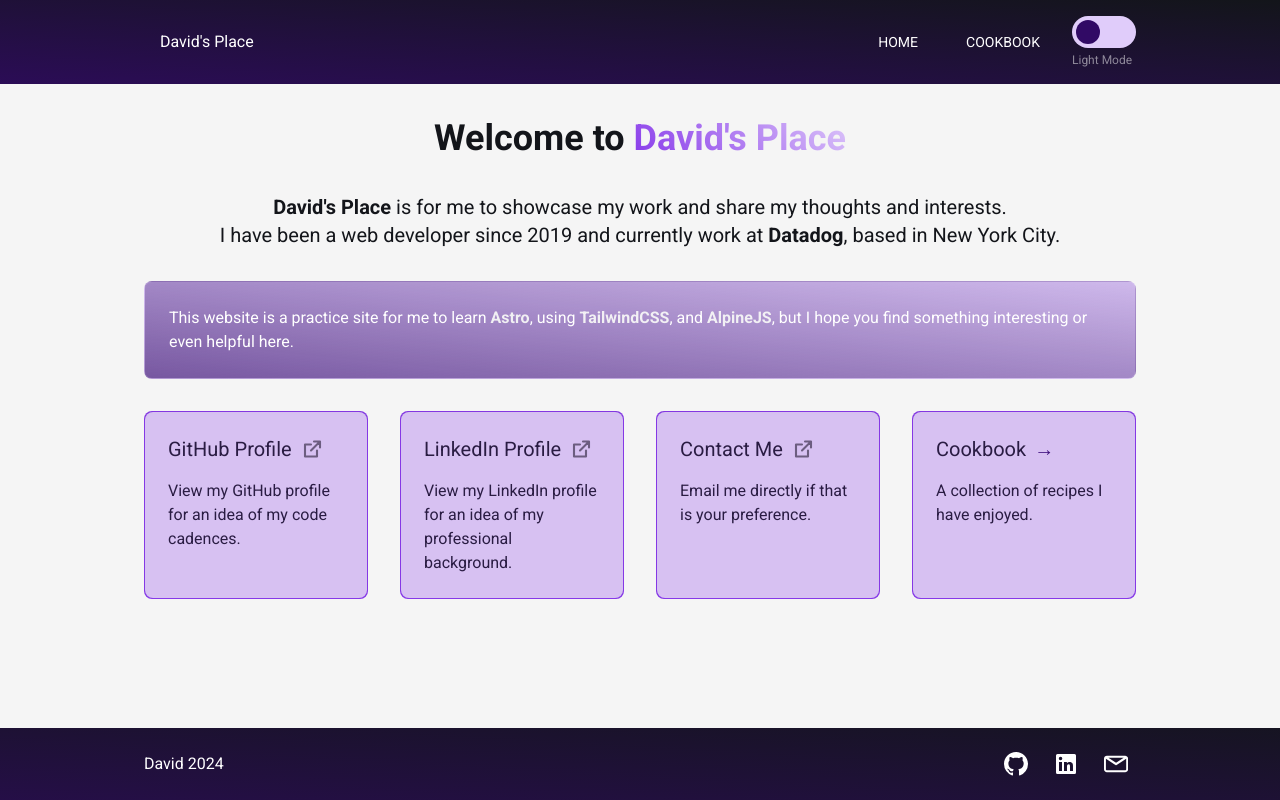
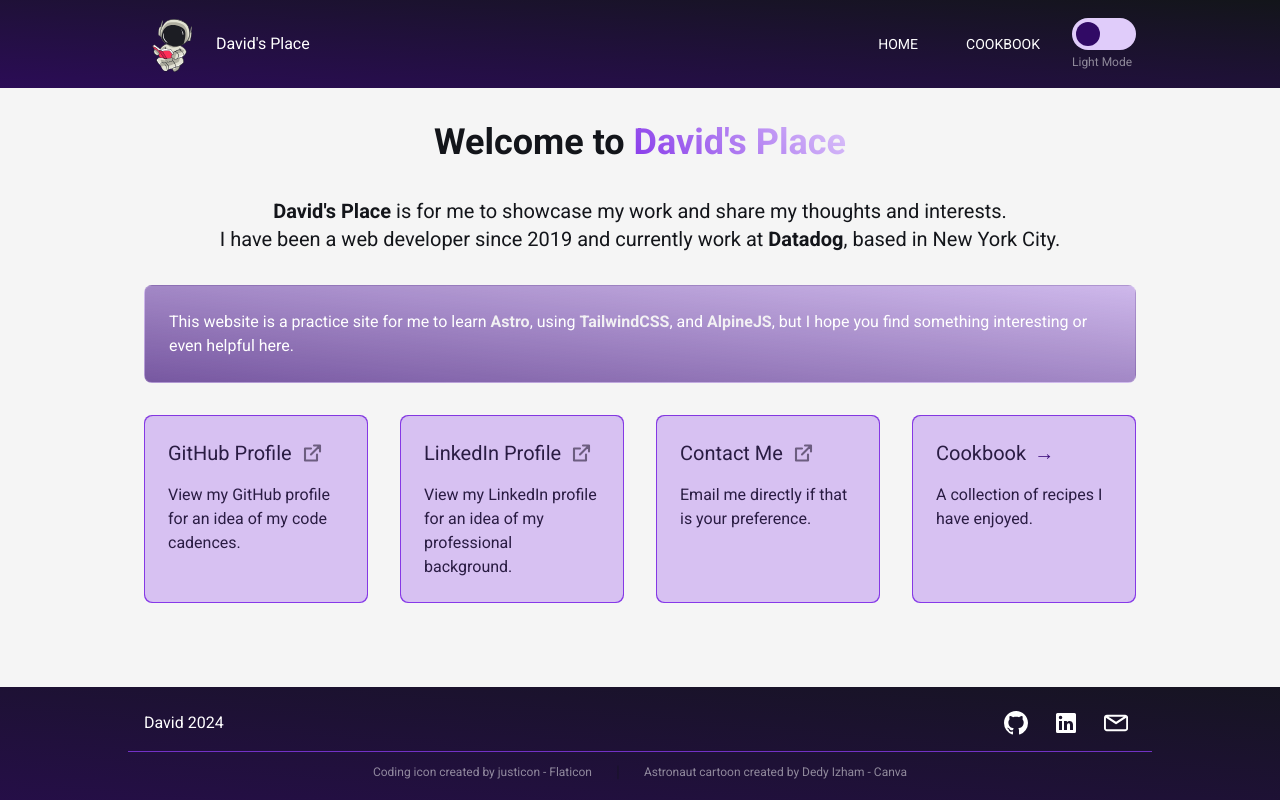
Before and after one commit to DavidWeid/davids-place, an Astro site: page / in a window 1280 px wide. Built offline with nearby package versions, Linux system fonts and the light colour scheme; Astro itself is replaced by a stand-in of ours; a web font is replaced by a local one.

Commit message:
add new images

```diff
--- a/src/components/MainFooter.astro
+++ b/src/components/MainFooter.astro
@@ -70,4 +70,23 @@
       </a>
     </ul>
   </div>
+
+  <div
+    class='container flex justify-center items-center gap-6 border-t border-accent/80 mt-2 pt-2'
+  >
+    <a
+      href='https://www.flaticon.com/authors/justicon'
+      title='html icons'
+      class='text-white hover:opacity-90 hover:text-accent-light text-xs opacity-50'>Coding icon created by justicon - Flaticon</a
+    >
+
+    <span class='opacity-50'>|</span>
+
+    <a
+      href='https://www.canva.com/p/dedy-izhams-images/'
+      title='html icons'
+      class='text-white hover:opacity-90 hover:text-accent-light text-xs opacity-50'
+      >Astronaut cartoon created by Dedy Izham - Canva</a
+    >
+  </div>
 </footer>
--- a/src/components/MainNav.astro
+++ b/src/components/MainNav.astro
@@ -1,4 +1,7 @@
 ---
+import { Image } from 'astro:assets';
+import davidsPlaceLogo from '../images/astro/astro-6.svg';
+
 interface NavigationLinks {
   [key: string]: string;
 }
@@ -36,8 +39,15 @@
   class='z-10 py-4 bg-dark text-white bg-gradient-to-tr from-accent-dark/60 to-accent-dark/10 hover:from-accent-dark/80 transition-all laptop:sticky desktop:top-0'
 >
   <div class='container flex justify-between items-center'>
-    <span class='flex items-center'
-      ><a
+    <div class='flex items-center'>
+      <Image
+        src={davidsPlaceLogo}
+        alt="David's Place Logo"
+        width={56}
+        height={56}
+        class='w-14 h-14'
+      />
+      <a
         role='link'
         aria-disabled={pathname === baseURL}
         {...homepageLinkAttributes}
@@ -45,8 +55,8 @@
           ? 'px-4 py-2 text-white hover:text-white dark:text-white dark:hover:text-white hover:cursor-default'
           : 'px-4 py-2 text-white hover:text-accent-light dark:text-white dark:hover:text-accent-light hover:scale-110 transition-all'}
         aria-label="David's Place Homepage">David's Place</a
-      ></span
-    >
+      >
+    </div>
     <div class='flex items-center gap-4'>
       <!-- Nav items visible on tablet+ -->
       <ul class='hidden tablet:flex items-center gap-4' set:html={navItems} />
```
Also changed, not shown: src/images/astro/astro-1.svg (added), src/images/astro/astro-2.svg (added), src/images/astro/astro-3.svg (added), src/images/astro/astro-4.svg (added), src/images/astro/astro-5.svg (added), src/images/astro/astro-6.svg (added), src/images/astro/astro-7.svg (added), src/images/astro/astro-8.svg (added), src/images/general/website-stack-black.png (added), src/images/general/website-stack-white.png (renamed from src/images/general/website-stack.png).
